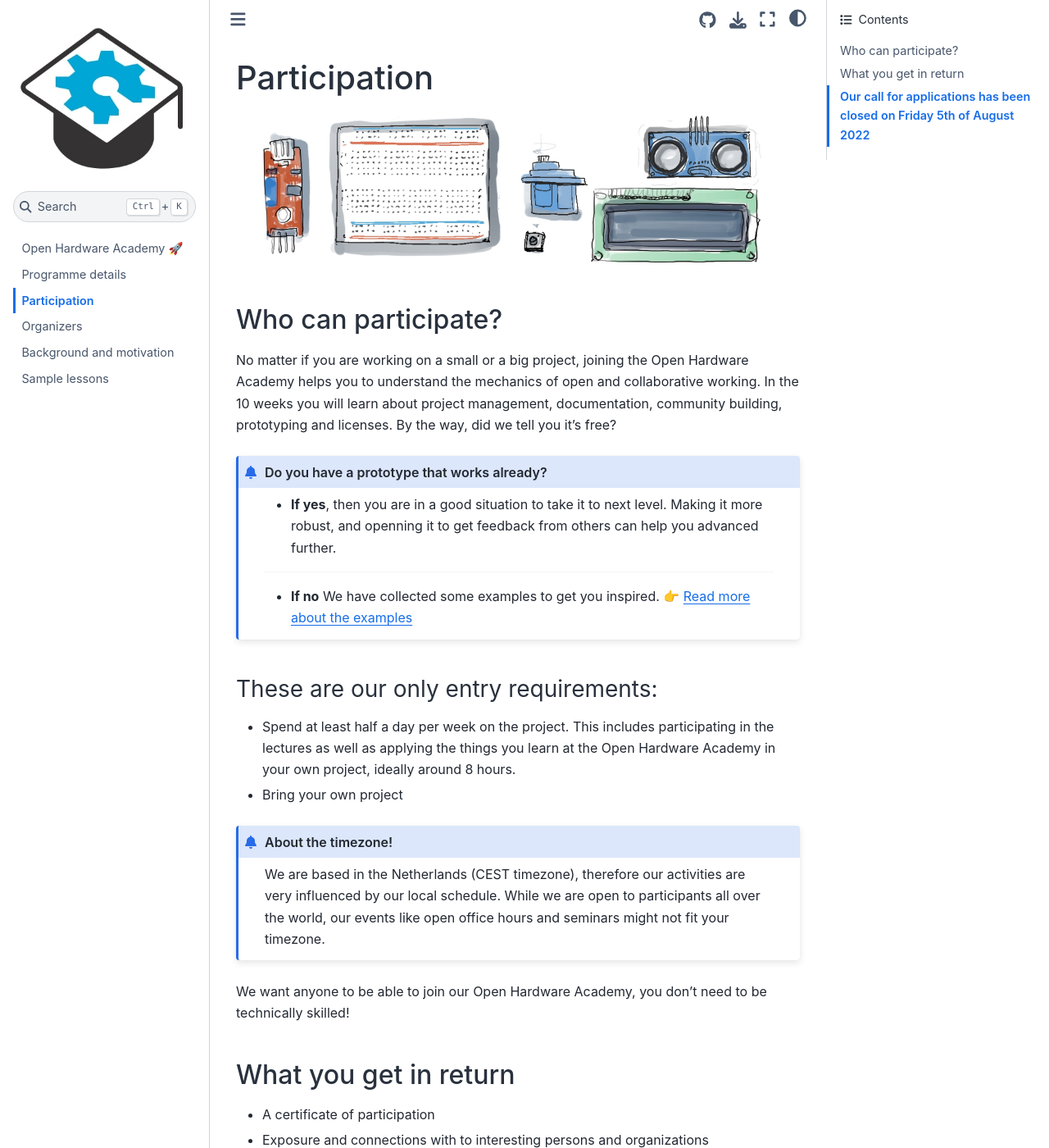
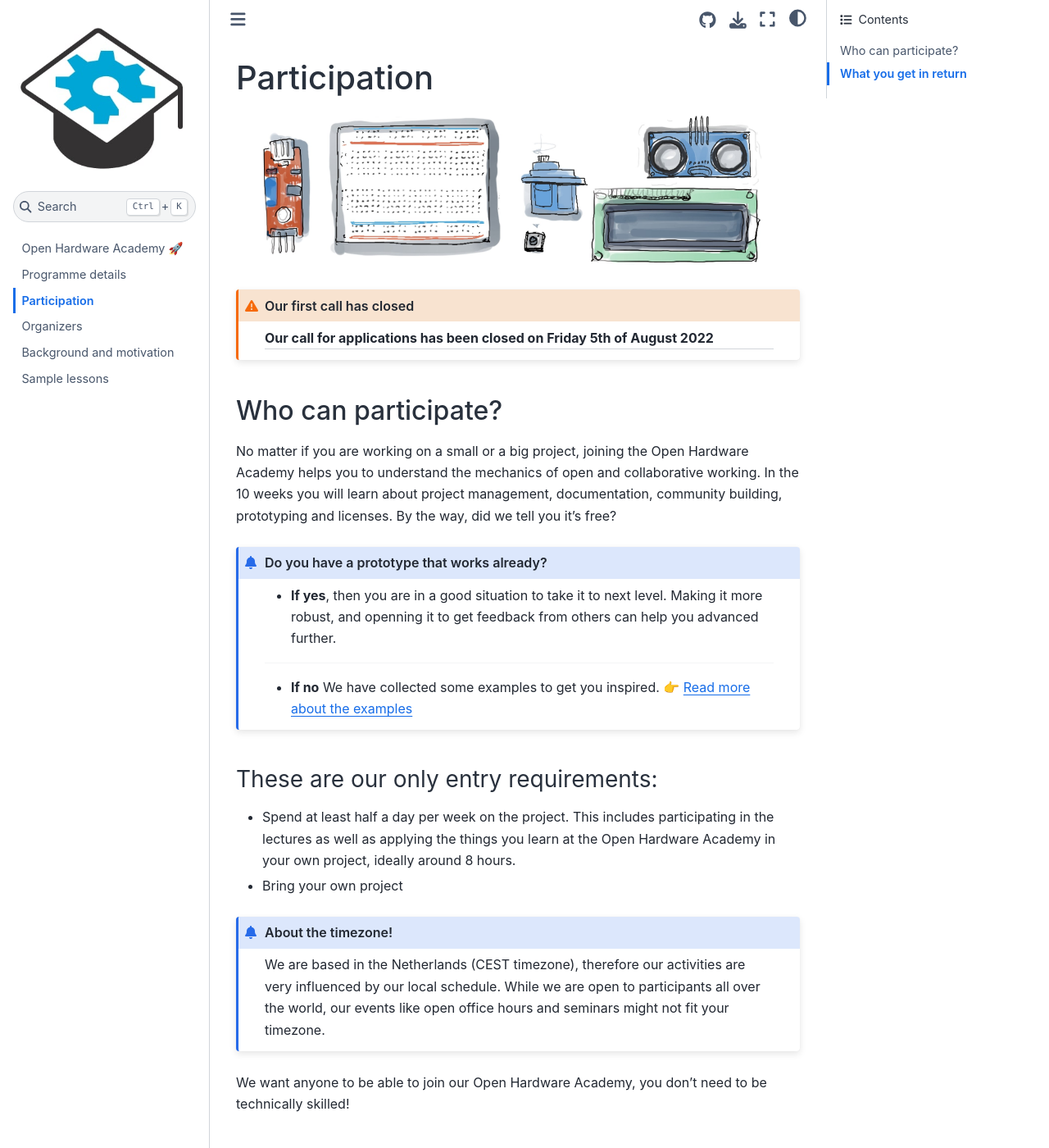
Before and after one commit to delftopenhardware/openhardware.academy, a Jupyter Book: the page built from docs/03_Participation.md, in a window 1280 px wide and 1400 px high. Shown: the whole window at 82% size. Built offline with Jupyter Book 1.0.4 settings and Sphinx 7.4.7 and the Sphinx Book theme 1.1.4, drawn with Linux system fonts in a browser that asks for light colours; pages that are not in the unit, such as notebooks, are missing from menus; some of the changed text lies outside the part shown.

Commit message:
Update 03_Participation.md

````diff
--- a/docs/03_Participation.md
+++ b/docs/03_Participation.md
@@ -1,5 +1,10 @@
 # Participation
 ![hardware illustration](img/jpg/banner_2.jpg)
+
+```{admonition} Our first call has closed
+:class: warning
+## Our call for applications has been closed on Friday 5th of August 2022
+```
 
 ## Who can participate?
 No matter if you are working on a small or a big project, joining the Open Hardware Academy helps you to understand the mechanics of open and collaborative working. In the 10 weeks you will learn about project management, documentation, community building, prototyping and licenses. By the way, did we tell you it’s free?
````
Also changed, not shown: other parts of docs/03_Participation.md (+0 -2 lines).
